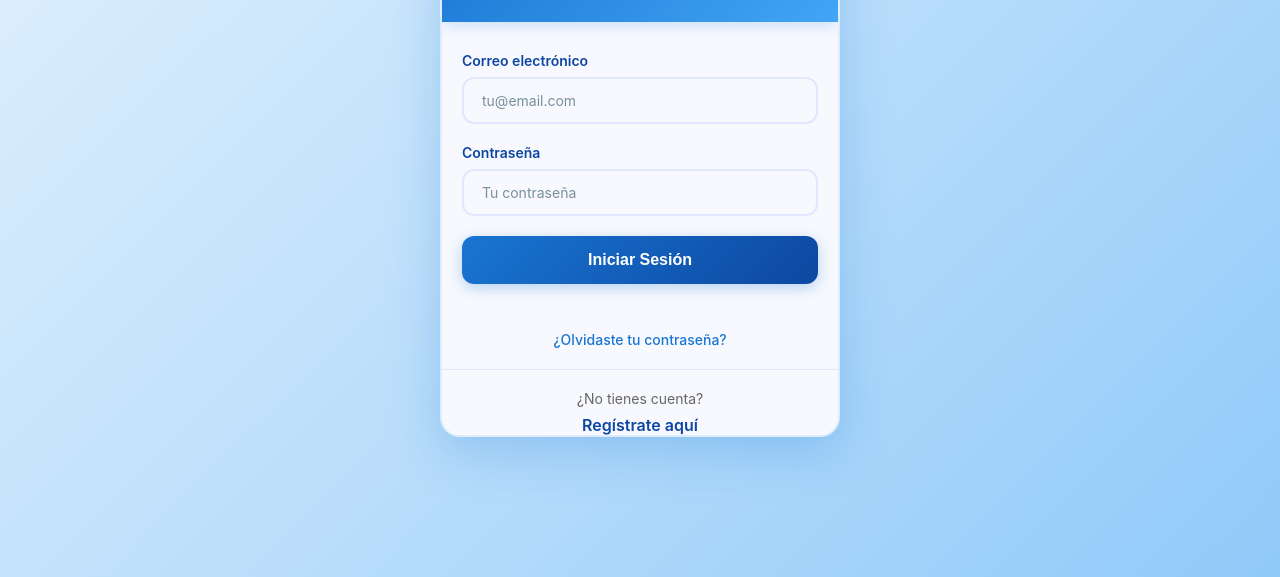
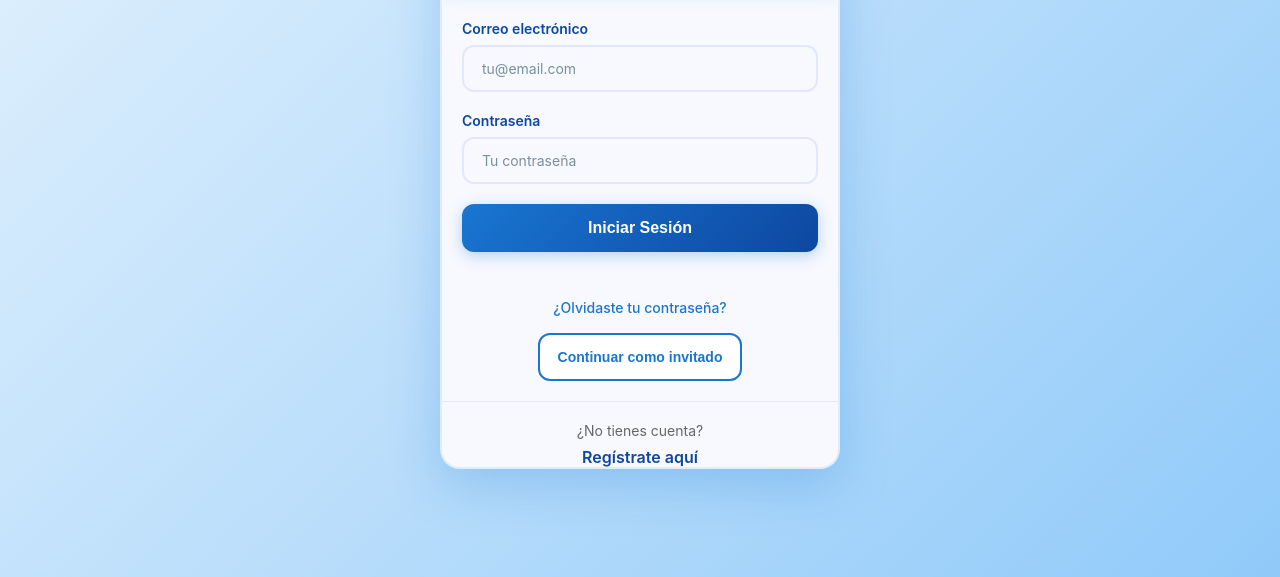
Before and after one commit to ittnaag23-oss/psychology, a website: page loggim.html in a window 1280 px wide. Shown: the part 223-800 px from the top of the page. Drawn offline with Linux system fonts and the light colour scheme.

Commit message:
Add files via upload

```diff
--- a/loggim.html
+++ b/loggim.html
@@ -137,6 +137,29 @@
             transform: translateY(0);
         }
 
+        .guest-access {
+            display: flex;
+            justify-content: center;
+            margin-top: 16px;
+        }
+
+        .guest-btn {
+            padding: 14px 18px;
+            background: #ffffff;
+            color: #1976d2;
+            border: 2px solid #1976d2;
+            border-radius: 12px;
+            font-size: 14px;
+            font-weight: 600;
+            cursor: pointer;
+            transition: all 0.3s ease;
+        }
+
+        .guest-btn:hover {
+            background: #1976d2;
+            color: white;
+        }
+
         .forgot-password {
             text-align: center;
             margin-top: 15px;
@@ -225,6 +248,10 @@
             <a href="#">¿Olvidaste tu contraseña?</a>
         </div>
 
+        <div class="guest-access">
+            <button type="button" class="guest-btn" id="guestBtn">Continuar como invitado</button>
+        </div>
+
         <div class="register-link">
             <p>¿No tienes cuenta?</p>
             <a href="register.html">Regístrate aquí</a>
@@ -299,6 +326,12 @@
             }
         }
 
+        document.getElementById('guestBtn').addEventListener('click', () => {
+            const guestUser = { id: 'guest', name: 'Invitado', guest: true };
+            localStorage.setItem('user', JSON.stringify(guestUser));
+            window.location.href = 'index.html';
+        });
+
         // Verificar si ya está logueado
         window.addEventListener('load', () => {
             const user = localStorage.getItem('user');
```
Also changed, not shown: index.html (+2 -1 lines).
